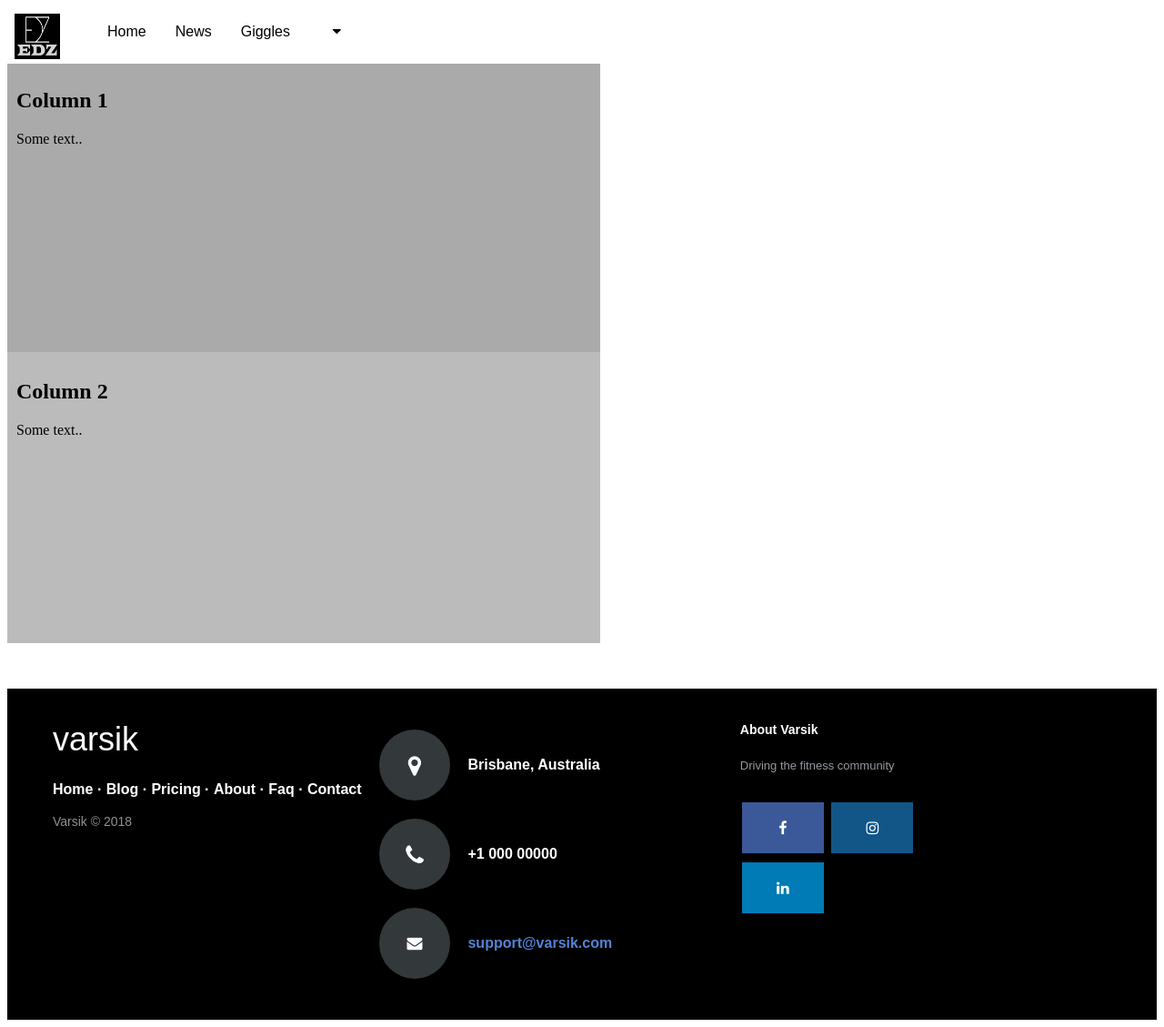
After one commit to yianwilson/PlayAround, a PHP site: page /Items.html in a window 1280 px wide. The commit adds this page. Shown: the whole page at 91% size. Run offline with PHP 8.4, Linux system fonts and the light colour scheme.

```diff
--- a/Footer.css
+++ b/Footer.css
@@ -1,13 +1,13 @@
 .footer-distributed{
-  background-color: #292c2f;
+  background-color: black;
   box-shadow: 0 1px 1px 0 rgba(0,0,0,0.12);
   box-sizing: border-box;
   width:100%;
   text-align:left;
   font: bold 16px sans-serif;
 
-  padding: 55px 50px;
-  margin-top: 80px;
+  padding: 35px 50px;
+  margin-top: 50px;
 }
 
 .footer-distributed .footer-left,
@@ -24,13 +24,13 @@
 
 /*Company logo*/
 .footer-distributed h3{
-  color: #55efc4;
-  font: normal 36px 'Cookie', cursive;
+  color: white;
+  font: normal 36px 'Arial';
   margin:0;
 }
 
 .footer-distributed h3 span{
-  color: #5383d3;
+  color: white;
 }
 
 /*footer links*/
@@ -49,6 +49,7 @@
 
 .footer-distributed .footer-company-name{
 	color:  #8f9296;
+  font-family: Arial;
 	font-size: 14px;
 	font-weight: normal;
 	margin: 0;
--- a/Footer.html
+++ b/Footer.html
@@ -11,7 +11,7 @@
 
     <div class="footer-left">
 
-      <h3>var<span>sik</span></h3>
+      <h3>VARSIK</h3>
 
       <p class="footer-links">
         <a href="#">Home</a>
--- /dev/null
+++ b/Items.html
@@ -0,0 +1,136 @@
+<!DOCTYPE html>
+<html>
+<title>EDZ</title>
+<head>
+    <link rel="icon" href="edzIcon.jpg">
+    <meta name="viewport" content="width=device-width, initial-scale=1.0">
+    <link rel="stylesheet" href="gallery.css">
+    <link rel="stylesheet" href="Footer.css">
+    <link rel="stylesheet" href="TopNav.css">
+    <link rel="stylesheet" href="https://cdnjs.cloudflare.com/ajax/libs/font-awesome/4.7.0/css/font-awesome.min.css">
+</head>
+
+
+<div class="navbar">
+  <img class="logo" src="edzIcon.jpg">
+  <a href="#home">Home</a>
+  <a href="#news">News</a>
+  <div class="dropdown">
+    <button class="dropbtn">Giggles
+      <i class="fa fa-caret-down"></i>
+    </button>
+    <div class="dropdown-content">
+      <a href="MyProfile.html">Eddy's Profile</a>
+      <a href="play.html">Location</a>
+      <a href="random.html">Randoms</a>
+    </div>
+  </div>
+</div>
+
+<div class="clearfix"></div>
+<style>
+* {
+
+}
+
+/* Create two equal columns that floats next to each other */
+.column {
+    float: left;
+    width: 50%;
+    padding: 10px;
+    height: 300px; /* Should be removed. Only for demonstration */
+}
+
+/* Clear floats after the columns */
+.row:after {
+    content: "";
+    display: table;
+    clear: both;
+}
+</style>
+
+<body>
+
+<h2>Two Equal Columns</h2>
+
+<div class="row">
+  <div class="column" style="background-color:#aaa;">
+    <h2>Column 1</h2>
+    <p>Some text..</p>
+  </div>
+  <div class="column" style="background-color:#bbb;">
+    <h2>Column 2</h2>
+    <p>Some text..</p>
+  </div>
+</div>
+
+</body>
+</html>
+
+
+
+
+
+<body>
+  <!--footer-->
+  <footer class="footer-distributed">
+
+    <div class="footer-left">
+
+      <h3>var<span>sik</span></h3>
+
+      <p class="footer-links">
+        <a href="#">Home</a>
+        ·
+        <a href="#">Blog</a>
+        ·
+        <a href="#">Pricing</a>
+        ·
+        <a href="#">About</a>
+        ·
+        <a href="#">Faq</a>
+        ·
+        <a href="#">Contact</a>
+      </p>
+
+      <p class="footer-company-name">Varsik &copy; 2018</p>
+    </div>
+
+    <div class="footer-center">
+
+      <div>
+        <i class="fa fa-map-marker"></i>
+        <p><span></span> Brisbane, Australia</p>
+      </div>
+
+      <div>
+        <i class="fa fa-phone"></i>
+        <p>+1 000 00000</p>
+      </div>
+
+      <div>
+        <i class="fa fa-envelope"></i>
+        <p><a href="mailto:support@company.com">support@varsik.com</a></p>
+      </div>
+
+    </div>
+
+    <div class="footer-right">
+
+      <p class="footer-company-about">
+        <span>About Varsik</span>
+        Driving the fitness community
+      </p>
+
+      <div class="footer-icons">
+
+        <a href="#"><i class="fa fa-facebook"></i></a>
+        <a href="#"><i class="fa fa-instagram"></i></a>
+        <a href="#"><i class="fa fa-linkedin"></i></a>
+
+      </div>
+
+    </div>
+
+  </footer>
+</body>
--- a/TopNav.css
+++ b/TopNav.css
@@ -74,3 +74,8 @@
 .dropdown:hover .dropdown-content{
   display:block;
 }
+
+.shop-cart{
+  padding: 4px 2px;
+  float: right;
+}
--- a/gallery.css
+++ b/gallery.css
@@ -54,7 +54,7 @@
   transition: .5s ease;
 }
 #rig li:hover .rig-overlay {
-    height: 10%;
+    height: 0%;
 }
 
 /* If have captions */
@@ -72,7 +72,7 @@
     font-weight:bold;
     font-family: 'Oswald', sans-serif;
     font-weight:normal!important;
-    top:90%;
+    top:50%;
     color:black;
     opacity:0.7;
     filter:alpha(opacity=0);/*For older IE*/
```
Also changed, not shown: home.html (+57 -55 lines), shopcart.html (added, +21 -0 lines), shoes.jpg (added), shoes2.jpg (added).
